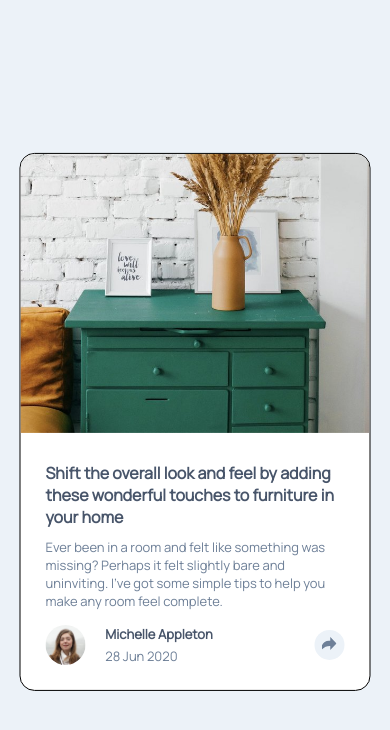
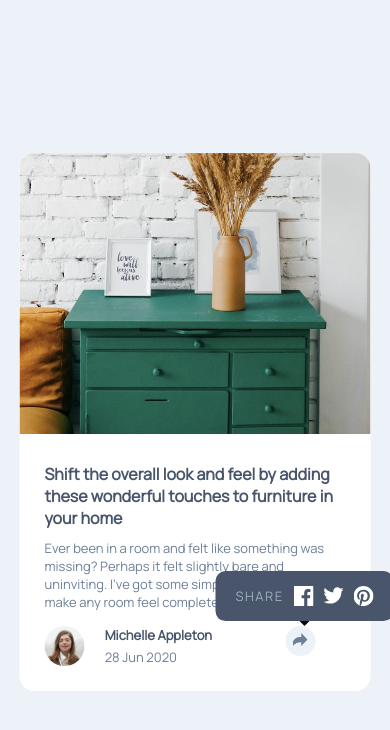
Before and after one commit to theGamingKitten/article-preview-component-master, a plain HTML site: page index.html in a window 390 px wide. Both pictures are taken after a click on the button 329 px from the left and 645 px from the top of the page. Drawn offline with Linux system fonts and the light colour scheme.

Commit message:
added share tooltip on click

```diff
--- a/index.html
+++ b/index.html
@@ -31,14 +31,23 @@
           alt="Michelle Appleton">
         <span class="author-name">Michelle Appleton</span>
         <span class="author-date">28 Jun 2020</span>
+        <div class="tooltip">
         <button id="share-button">
           <img
             class="share"
             src="./images/icon-share.svg"
             alt="Share">
         </button>
+        <div class="tooltiptext hidden" id="tooltiptext">
+          <span>SHARE</span>
+          <img src="./images/icon-facebook.svg" alt="Share on Facebook">
+          <img src="./images/icon-twitter.svg" alt="Share on Twitter">
+          <img src="./images/icon-pinterest.svg" alt="Share on Pinterest">
+        </div>
+        </div>
       </div>
     </div>
+  </div>
   </div>
 <script src="script.js"></script>
 </main>
--- a/script.js
+++ b/script.js
@@ -0,0 +1,6 @@
+const shareButton = document.getElementById('share-button');
+const tooltip = document.getElementById('tooltiptext');
+
+shareButton.addEventListener('click', () => {
+    tooltip.classList.toggle('hidden');
+})
--- a/styles.css
+++ b/styles.css
@@ -11,8 +11,6 @@
     --font-size: 13px;
 
     --border-radius: 15px;
-
-    --border: 1px solid black;
 }
 
 * {
@@ -34,7 +32,6 @@ body {
     border-radius: var(--border-radius);
     display: flex;
     flex-direction: row;
-    border: var(--border);
 
     /* center the container in both directions */
     margin: 0;
@@ -120,6 +117,53 @@ button:hover {
     object-position: center;
 }
 
+.tooltip {
+    position: relative;
+    display: inline-block;
+}
+
+.tooltip .tooltiptext {
+    background-color: var(--very-dark-grayish-blue);
+    color: var(--grayish-blue);
+    text-align: center;
+    border-radius: 10px;
+
+    /* Position the tooltip */
+    position: absolute;
+    z-index: 1;
+    bottom: 113%;
+    left: 50%;
+    margin-left: -100px;
+}
+
+.tooltiptext {
+    display: flex;
+    flex-direction: row;
+    align-items: center;
+    justify-content: space-between;
+    padding: 15px;
+}
+.tooltiptext > img,
+.tooltiptext > span {
+    margin: 0 5px;
+    letter-spacing: 1.5px;
+}
+
+.hidden {
+    display: none;
+}
+
+.tooltip .tooltiptext::after {
+    content: " ";
+    position: absolute;
+    top: 100%; /* At the bottom of the tooltip */
+    left: 50%;
+    margin-left: -5px;
+    border-width: 5px;
+    border-style: solid;
+    border-color: black transparent transparent transparent;
+}
+
 @media (max-width: 430px) {
     .article-container {
         flex-direction: column;
```
Also changed, not shown: 1 other file.
